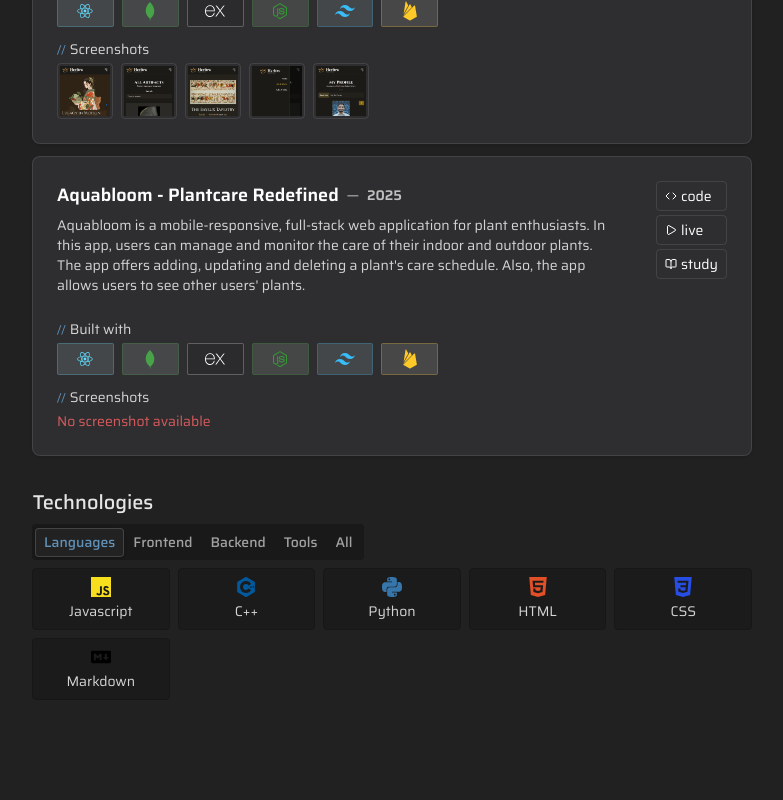
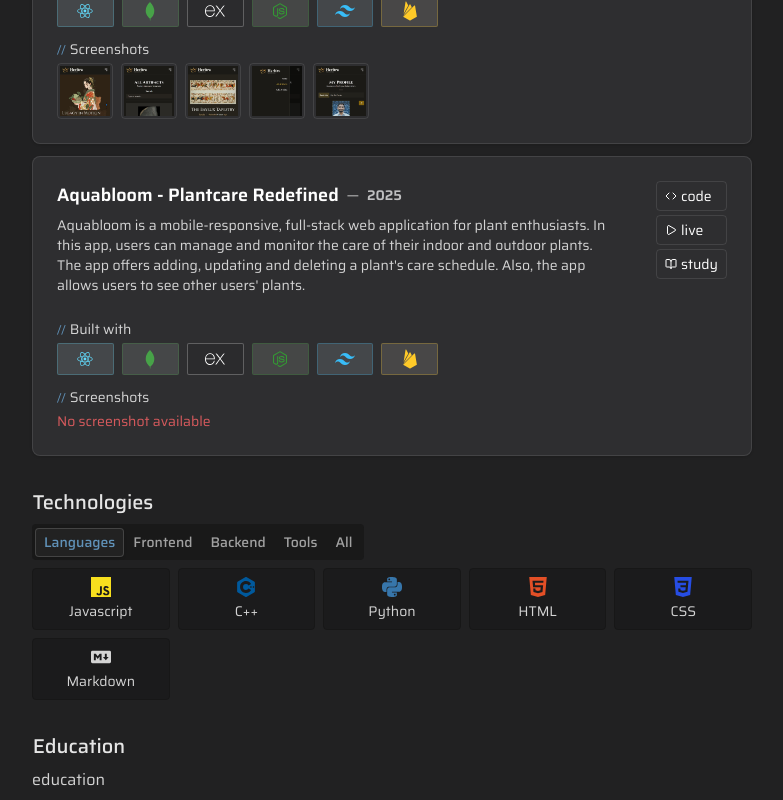
Before and after one commit to akibur-r/portfolio, a React (Vite) app: page / in a window 1280 px wide. Shown: the part 695-1495 px from the top of the page, without its empty margins (248-1031 px from the left). Before the commit the page ends 1403 px from the top, so only its background shows below. Built offline with nearby package versions, Linux system fonts and the light colour scheme.

Commit message:
Minor style fixes and added education component
Removed repetitive css classes for text colors

```diff
--- a/src/assets/docs/icons.tsx
+++ b/src/assets/docs/icons.tsx
@@ -51,7 +51,6 @@ export const icons = {
       ghost: "bg-[#E8680010] border-[#E8680040] dark:border-[#E8680020]",
     },
   },
-
   axios: {
     icon: <SiAxios className="size-4 md:size-5 text-[#FF9800]" />,
     classes: {
@@ -94,7 +93,9 @@ export const icons = {
   },
 
   markdown: {
-    icon: <SiMarkdown className="size-4 md:size-5 text-[#000000]" />,
+    icon: (
+      <SiMarkdown className="size-4 md:size-5 text-[#000000] dark:text-neutral-300" />
+    ),
     classes: {
       ghost: "bg-[#00000010] border-[#00000040] dark:border-[#00000020]",
     },
--- /dev/null
+++ b/src/components/homepage/education/Education.tsx
@@ -0,0 +1,12 @@
+import SectionHeading from "@/components/shared/sectionHeading/SectionHeading";
+
+const Education = () => {
+  return (
+    <section>
+      <SectionHeading name="Education" />
+      <main>education</main>
+    </section>
+  );
+};
+
+export default Education;
--- a/src/components/homepage/projects/Projects.tsx
+++ b/src/components/homepage/projects/Projects.tsx
@@ -4,7 +4,7 @@ import ProjectCard from "./projectCard/ProjectCard";
 
 const Projects = () => {
   return (
-    <section className="text-sm text-neutral-800 dark:text-neutral-300 ">
+    <section className="text-sm">
       <SectionHeading name="My Projects" />
       <main className="grid grid-cols-1 gap-3">
         {projects
--- a/src/components/homepage/technologies/Technologies.tsx
+++ b/src/components/homepage/technologies/Technologies.tsx
@@ -42,10 +42,7 @@ const Technologies = () => {
   }, [activeTab]);
 
   return (
-    <section
-      ref={containerRef}
-      className="text-neutral-800 dark:text-neutral-300"
-    >
+    <section ref={containerRef}>
       <SectionHeading name="Technologies" />
       <main>
         <Tabs value={activeTab} onValueChange={setActiveTab}>
--- a/src/layouts/root/RootLayout.tsx
+++ b/src/layouts/root/RootLayout.tsx
@@ -6,7 +6,7 @@ import { Outlet } from "react-router";
 const RootLayout = () => {
   return (
     <>
-      <div className="container font-primary relative mx-auto scroll-my-12">
+      <div className="container font-primary relative mx-auto scroll-my-12 text-neutral-800 dark:text-neutral-300">
         <header className="mx-auto w-full max-w-[45rem] py-1 sticky top-0 z-50 bg-background">
           <TopNav />
           <Separator />
--- a/src/pages/homepage/HomePage.tsx
+++ b/src/pages/homepage/HomePage.tsx
@@ -1,4 +1,5 @@
 import About from "@/components/homepage/about/About";
+import Education from "@/components/homepage/education/Education";
 import Hero from "@/components/homepage/hero/Hero";
 import Projects from "@/components/homepage/projects/Projects";
 import Technologies from "@/components/homepage/technologies/Technologies";
@@ -10,6 +11,7 @@ const HomePage = () => {
       <About />
       <Projects />
       <Technologies />
+      <Education />
     </div>
   );
 };
```
